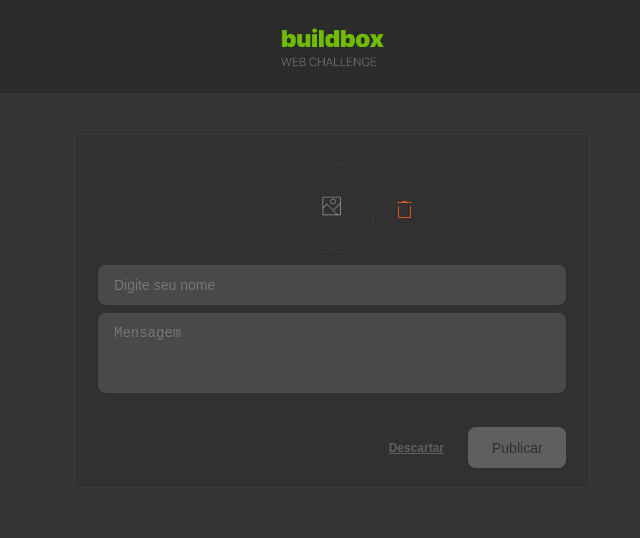
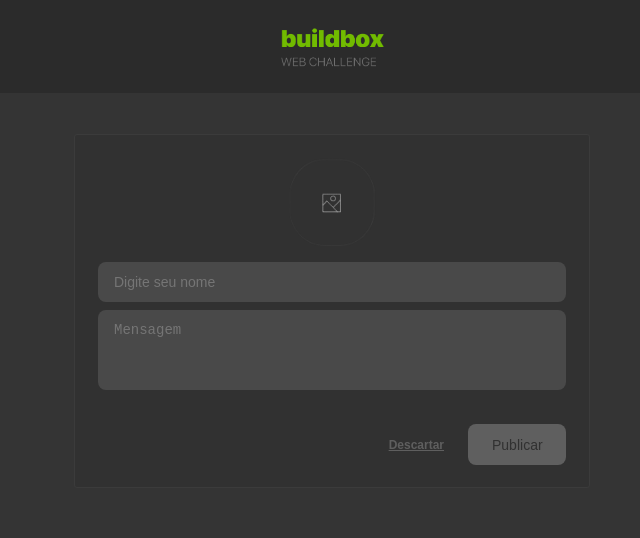
Before and after one commit to RafaelNagatomo/buildbox-web-developer-challenge, a React (Create React App) app: page / in a window 1280 px wide. Shown: the top 538 px of the page, without its empty margins (308-948 px from the left). Built offline with nearby package versions, Linux system fonts and the light colour scheme.

Commit message:
fix: Header fixed

```diff
--- a/src/components/Button/style.js
+++ b/src/components/Button/style.js
@@ -9,6 +9,7 @@ const ButtonStyle = styled.button`
   background-color: #5f5f5f;
   color: #313131;
   font-size: 14px;
+  cursor: pointer;
 `;
 
 export { ButtonStyle };
--- a/src/components/Feed/Feed.jsx
+++ b/src/components/Feed/Feed.jsx
@@ -7,6 +7,8 @@ const Feed = () => {
     <FeedContainer>
       <h2>Feed</h2>
       <FeedItem />
+      <FeedItem />
+      <FeedItem />
     </FeedContainer>
   );
 };
--- a/src/components/FeedItem/style.js
+++ b/src/components/FeedItem/style.js
@@ -26,6 +26,7 @@ const FeedCardInfo = styled.div`
   .iconeClose {
     position: absolute;
     right: -1px;
+    cursor: pointer;
   }
 
   p {
--- a/src/components/Header/style.js
+++ b/src/components/Header/style.js
@@ -1,11 +1,15 @@
 import styled from "styled-components";
 
 const HeaderStyle = styled.header`
+  position: fixed;
+  top: 0;
+  left: 0;
   width: 100vw;
   background-color: #2b2b2b;
   padding: 24px;
   display: flex;
   justify-content: center;
+  z-index: 1;
 `;
 
 const LogoStyle = styled.img`
--- a/src/components/PostForm/PostForm.jsx
+++ b/src/components/PostForm/PostForm.jsx
@@ -16,8 +16,8 @@ import {
 const PostForm = ({ nameValue, textValue }) => {
   return (
     <PostFormContainer>
-      <TrashIcon src={trashIcon} alt="trash-icon" />
       <ImgContainer>
+        <TrashIcon src={trashIcon} alt="trash-icon" className="none" />
         <ImgPlaceholder src={imgPlaceholder} alt="img-placeholder" />
       </ImgContainer>
       <InputName
--- a/src/components/PostForm/style.js
+++ b/src/components/PostForm/style.js
@@ -4,15 +4,13 @@ const PostFormContainer = styled.div`
   width: 516px;
   height: 354px;
   background-color: #313131;
-  padding: 0 23px 23px 23px;
-  margin: 41px 0 56px 0;
+  padding: 23px 23px 23px 23px;
+  margin: 134px 0 56px 0;
   border-radius: 3px;
   border: solid 1px #3b3b3b;
 
-  h3 {
-    color: #5f5f5f;
-    font-size: 12px;
-    text-decoration: underline;
+  .none {
+    display: none;
   }
 `;
 
@@ -20,6 +18,14 @@ const ImgContainer = styled.div`
   display: flex;
   justify-content: center;
   align-items: center;
+  position: relative;
+`;
+
+const TrashIcon = styled.img`
+  position: absolute;
+  left: 294px;
+  top: 32px;
+  cursor: pointer;
 `;
 
 const InputName = styled.input`
@@ -52,17 +58,18 @@ const ButtonContainer = styled.div`
   display: flex;
   align-items: center;
   justify-content: end;
+
+  h3 {
+    color: #5f5f5f;
+    font-size: 12px;
+    text-decoration: underline;
+    cursor: pointer;
+  }
 `;
 
 const ImgPlaceholder = styled.img`
   width: 88px;
   height: 88px;
-`;
-
-const TrashIcon = styled.img`
-  position: relative;
-  left: 294px;
-  top: 62px;
 `;
 
 export {
--- a/src/styles/GlobalStyle.js
+++ b/src/styles/GlobalStyle.js
@@ -7,7 +7,7 @@ const GlobalStyle = createGlobalStyle`
     font-size: 100%;
     box-sizing: border-box;
     border: 0 none;
-    /* background-color: #343434; */
+
 }
 
 .App {
@@ -16,19 +16,10 @@ const GlobalStyle = createGlobalStyle`
     align-items: center;
 }
 
-
-
-html, body, #root {
-    height: 100%;
-    width: 100%;
-    overflow: hidden;
-    font-family: "Ubuntu", sans-serif;
-
-}
-
 html {
     font-size: 62.5%;
     background-color: #343434;
+    font-family: "Ubuntu", sans-serif;
 }
 
 `;
```
